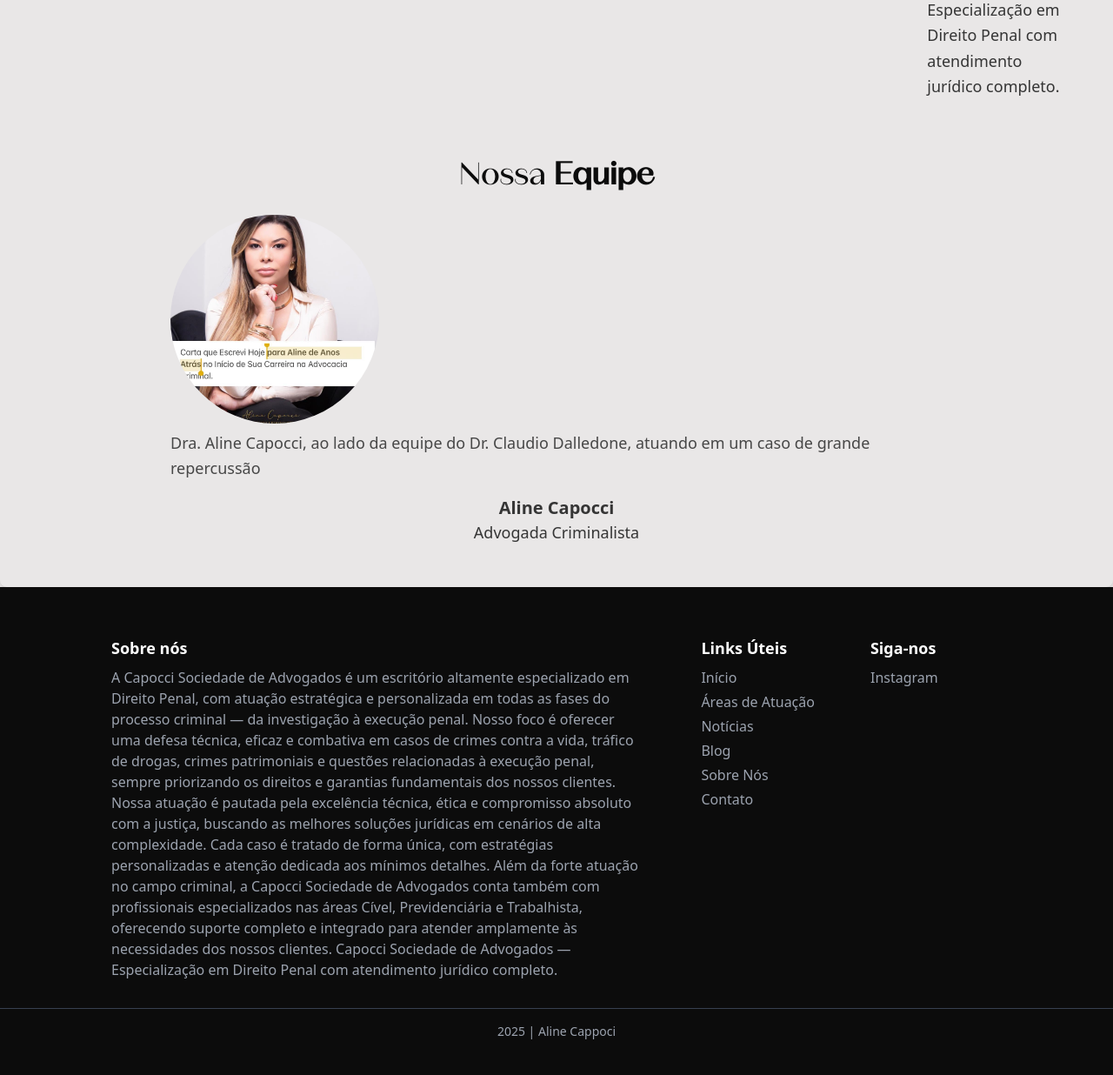
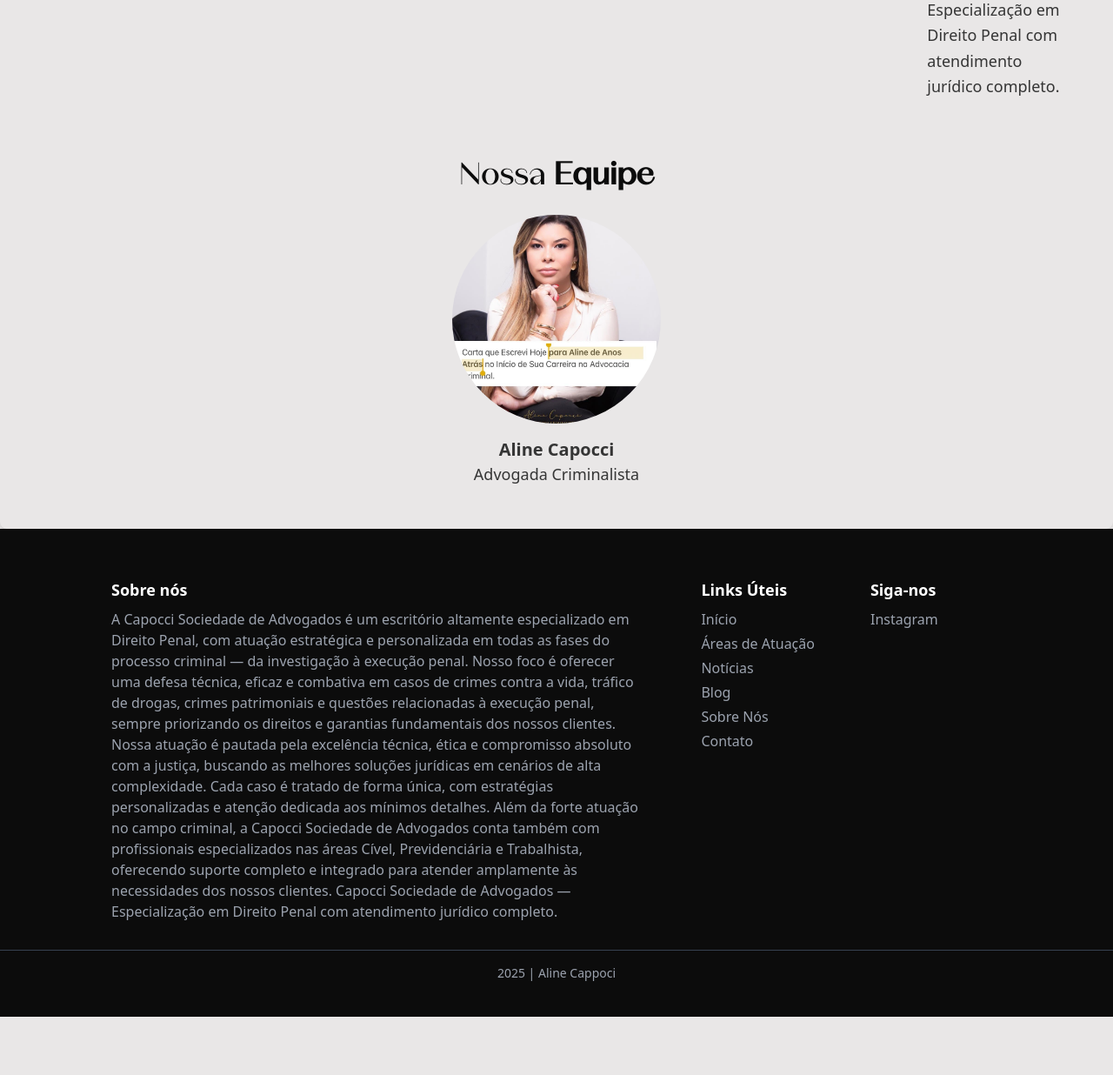
Before and after one commit to Rafael-273/blog_institucional, a Django app: template blog/templates/front/about.html in a window 1280 px wide. Shown: the part 2139-3375 px from the top of the page at 87% size. After the commit the page ends 3308 px from the top, so only its background shows below. Run offline with Django 5.2, Linux system fonts and the light colour scheme; the template is opened without the code that fills it, so the values that code supplies are empty; some libraries are stand-ins or nearby versions.

Commit message:
fix: adjustments

```diff
--- a/blog/templates/front/about.html
+++ b/blog/templates/front/about.html
@@ -42,13 +42,8 @@ Capocci Sociedade de Advogados — Especialização em Direito Penal com atendim
             <h2 class="text-4xl leading-tight mb-6 text-[var(--subcolor-dark)]">Nossa <b>Equipe</b></h2>
             <div class="flex flex-wrap justify-center gap-8 md:gap-12">
                 <div class="flex flex-col items-center gap-4 order-1 md:order-2">
-                    <div class="flex flex-col">
-                        <div class="relative w-60 h-60 rounded-full overflow-hidden">
-                            <img src="{% static 'assets/aline.jpg' %}" alt="Foto de Dayane" class="w-full h-full object-cover" style="object-position: center bottom; transform: scale(1.2);">
-                        </div>
-                        <h6 class="mt-2" style="color: rgb(71, 71, 71);">
-                            Dra. Aline Capocci, ao lado da equipe do Dr. Claudio Dalledone, atuando em um caso de grande repercussão
-                        </h6>
+                    <div class="relative w-60 h-60 rounded-full overflow-hidden">
+                        <img src="{% static 'assets/aline.jpg' %}" alt="Foto de Dayane" class="w-full h-full object-cover" style="object-position: center bottom; transform: scale(1.2);">
                     </div>
                     <div class="text-center">
                         <h4 class="text-xl font-semibold text-[var(--secondary-color-light)]">Aline Capocci</h4>
```
